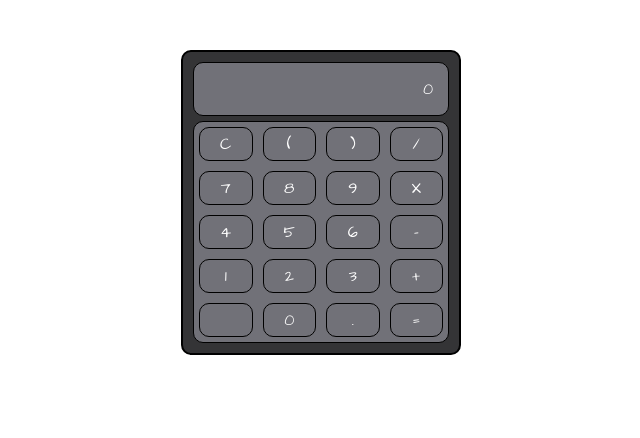
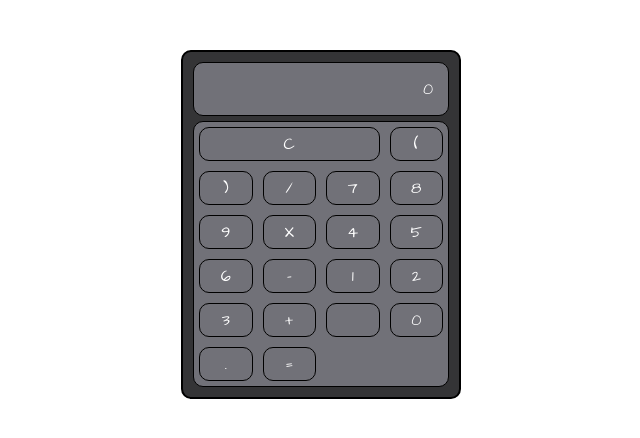
Before and after one commit to karananeja/calc, a plain HTML site: page index.html in a window 1280 px wide. Shown: the whole page, without its empty margins (319-959 px from the left). Drawn offline with Linux system fonts and the light colour scheme.

Commit message:
Update index.html

```diff
--- a/index.html
+++ b/index.html
@@ -13,7 +13,7 @@
     <div class="layout">
         <div class="display">0</div>
         <div class="values">
-            <div class="value">C</div>
+            <div class="value clear-all">C</div>
             <div class="value">(</div>
             <div class="value">)</div>
             <div class="value operation">/</div>
```
